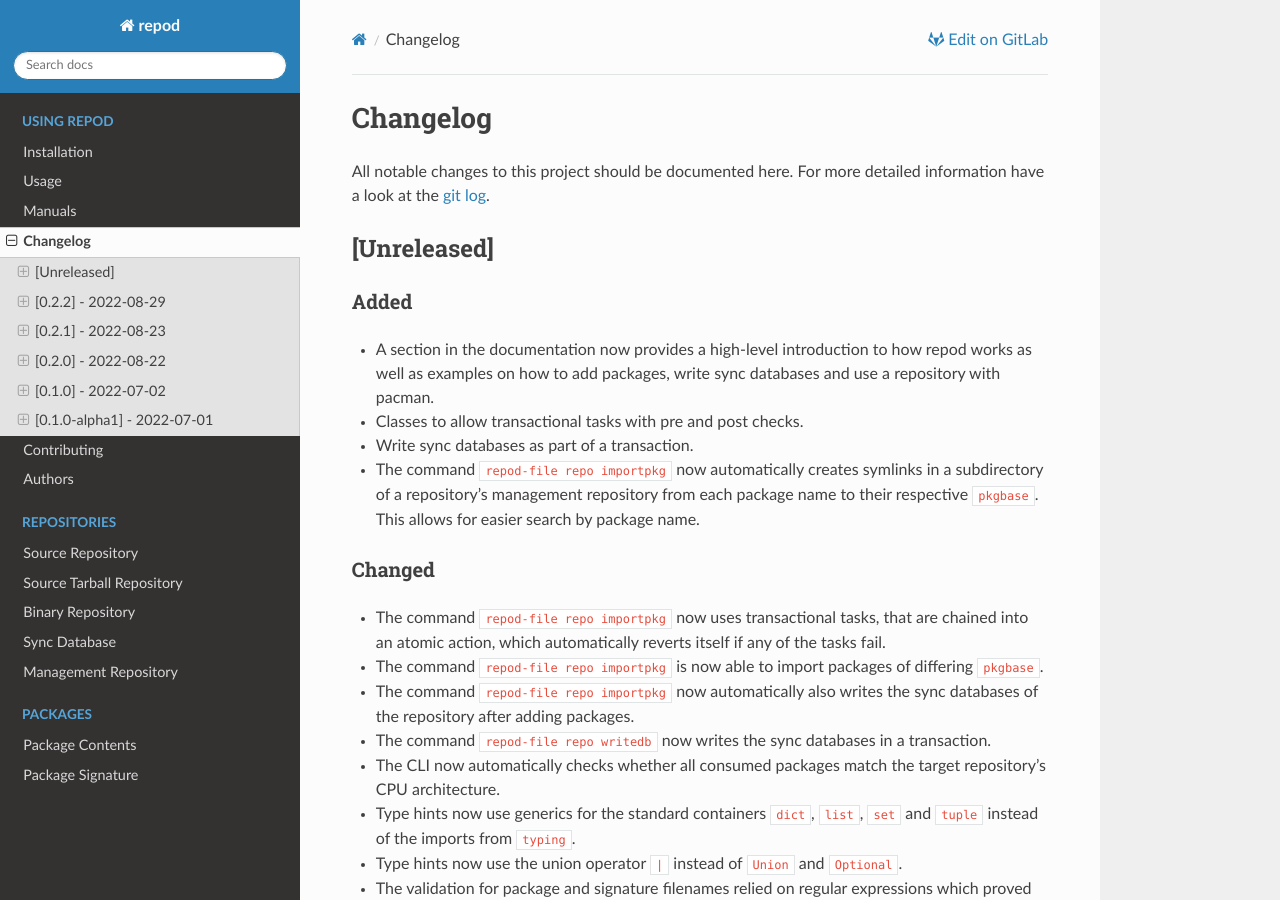
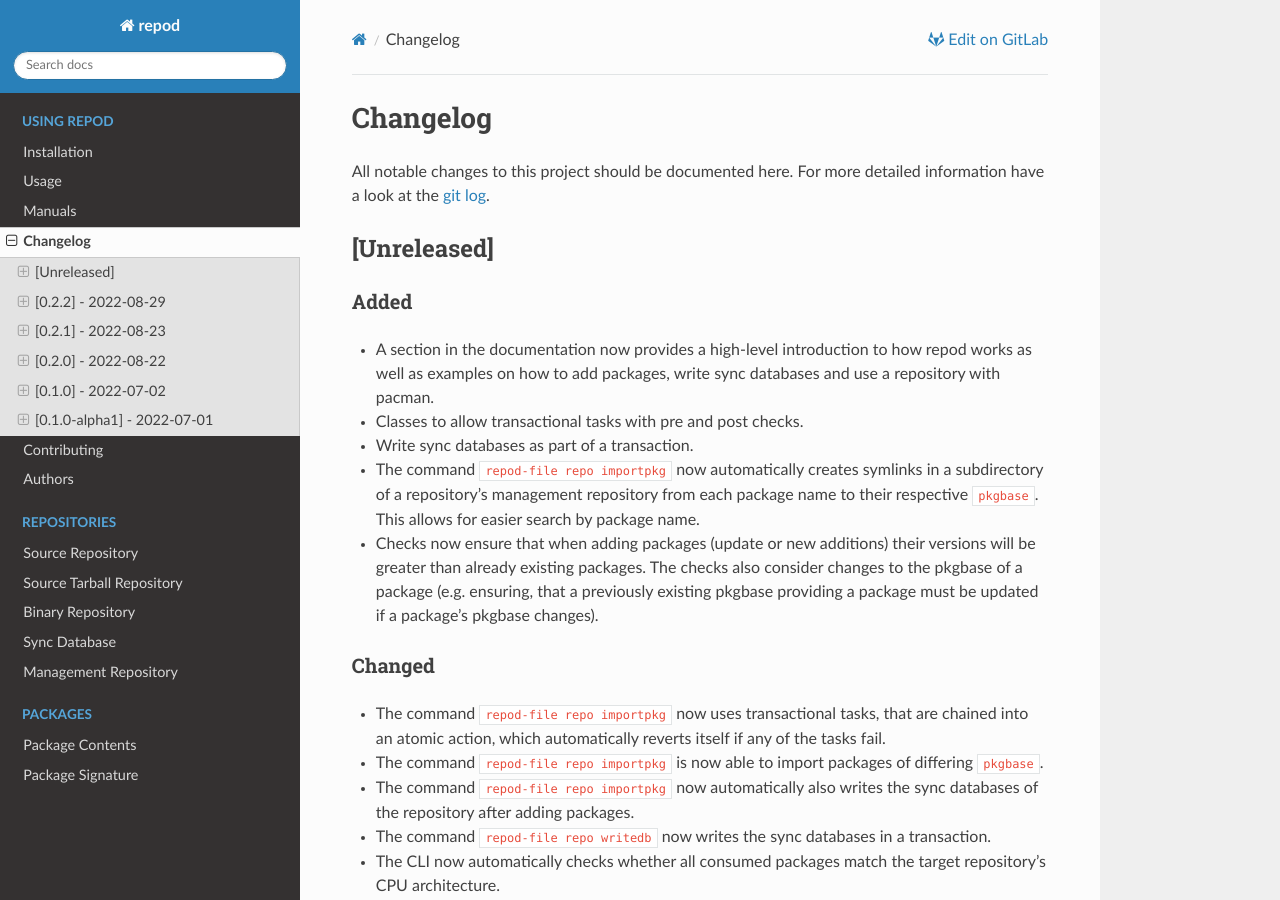
Before and after one commit to archlinux/repod, a Sphinx documentation site: the page built from docs/repod/changelog.rst, in a window 1280 px wide and 900 px high. Built offline with Sphinx 7.4.7 and the Read the Docs theme 2.0.0, drawn with Linux system fonts in a browser that asks for light colours.

Commit message:
Add changelog for pkgbase and package version checks
docs/repod/changelog.rst:
Add changelog entry for pkgbase and package version checks.

```diff
--- a/docs/repod/changelog.rst
+++ b/docs/repod/changelog.rst
@@ -24,6 +24,11 @@
   in a subdirectory of a repository's management repository from each package
   name to their respective ``pkgbase``. This allows for easier search by
   package name.
+* Checks now ensure that when adding packages (update or new additions) their
+  versions will be greater than already existing packages. The checks also
+  consider changes to the pkgbase of a package (e.g. ensuring, that a
+  previously existing pkgbase providing a package must be updated if a
+  package's pkgbase changes).
 
 Changed
 ^^^^^^^
```
